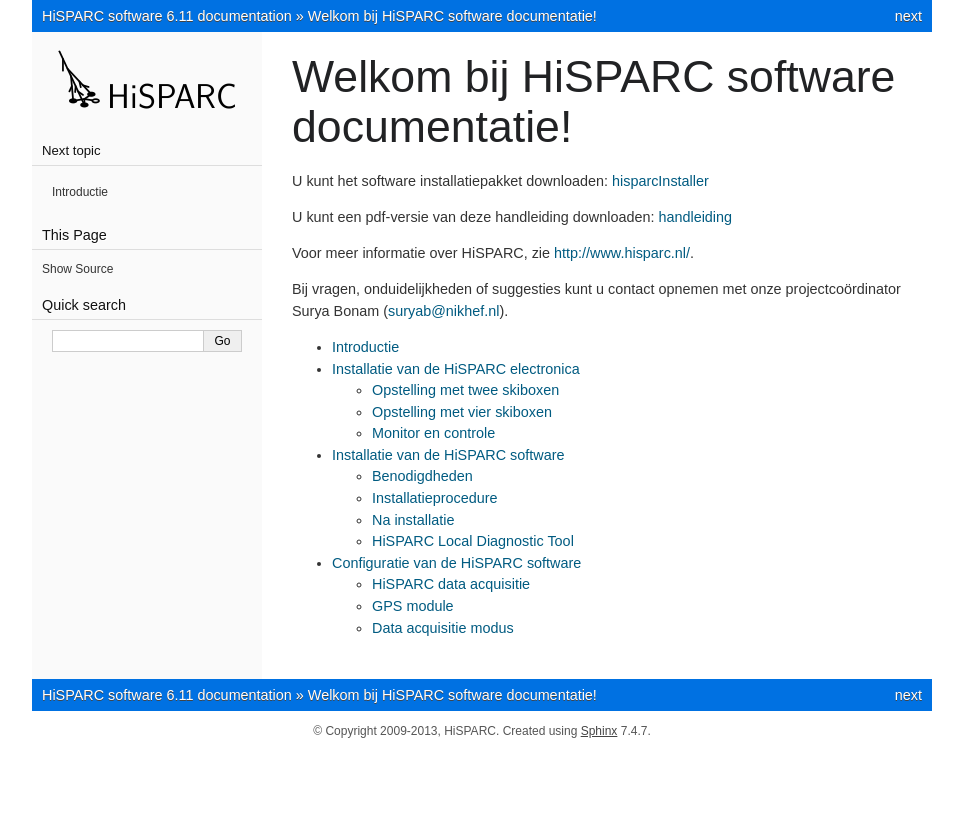
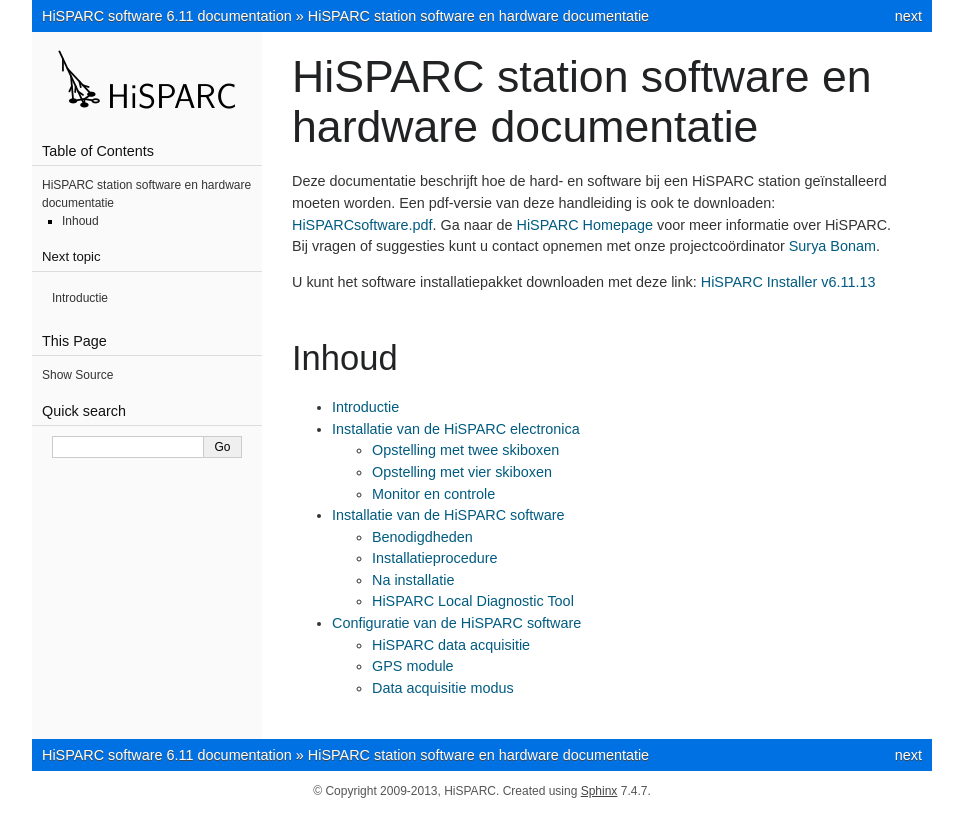
Before and after one commit to HiSPARC/station-software, a Sphinx documentation site: the page built from doc/index.rst, in a window 1280 px wide. Shown: the top 837 px of the page, without its empty margins (158-1121 px from the left). Built offline with Sphinx 7.4.7, drawn with Linux system fonts in a browser that asks for light colours.

Commit message:
Update doc title and index page
Apply HiSPARC style to doc-dev

```diff
--- a/doc/index.rst
+++ b/doc/index.rst
@@ -1,18 +1,22 @@
 .. include:: subst.inc
 
-Welkom bij HiSPARC software documentatie!
-============================================
+HiSPARC station software en hardware documentatie
+=================================================
 
-U kunt het software installatiepakket downloaden: `hisparcInstaller
-<http://data.hisparc.nl/media/uploads/hisparc/hisparcInstaller_v6.10.exe>`_
+Deze documentatie beschrijft hoe de hard- en software bij een |hisparc|
+station geïnstalleerd moeten worden. Een pdf-versie van deze handleiding
+is ook te downloaden: `HiSPARCsoftware.pdf <HiSPARCsoftware.pdf>`_. Ga
+naar de `HiSPARC Homepage <http://www.hisparc.nl/>`_ voor meer
+informatie over |hisparc|. Bij vragen of suggesties kunt u contact
+opnemen met onze projectcoördinator `Surya Bonam <suryab@nikhef.nl>`_.
 
-U kunt een pdf-versie van deze handleiding downloaden: `handleiding
-<HiSPARCsoftware.pdf>`_
+U kunt het software installatiepakket downloaden met deze link:
+`HiSPARC Installer v6.11.13
+<http://data.hisparc.nl/media/uploads/hisparc/hisparcInstaller_v6.11.13.exe>`_
 
-Voor meer informatie over |hisparc|, zie http://www.hisparc.nl/.
 
-Bij vragen, onduidelijkheden of suggesties kunt u contact opnemen met onze
-projectcoördinator Surya Bonam (suryab@nikhef.nl).
+Inhoud
+------
 
 .. toctree::
    :maxdepth: 2
```
Also changed, not shown: other parts of doc/index.rst (+0 -8 lines), 1 other file.
